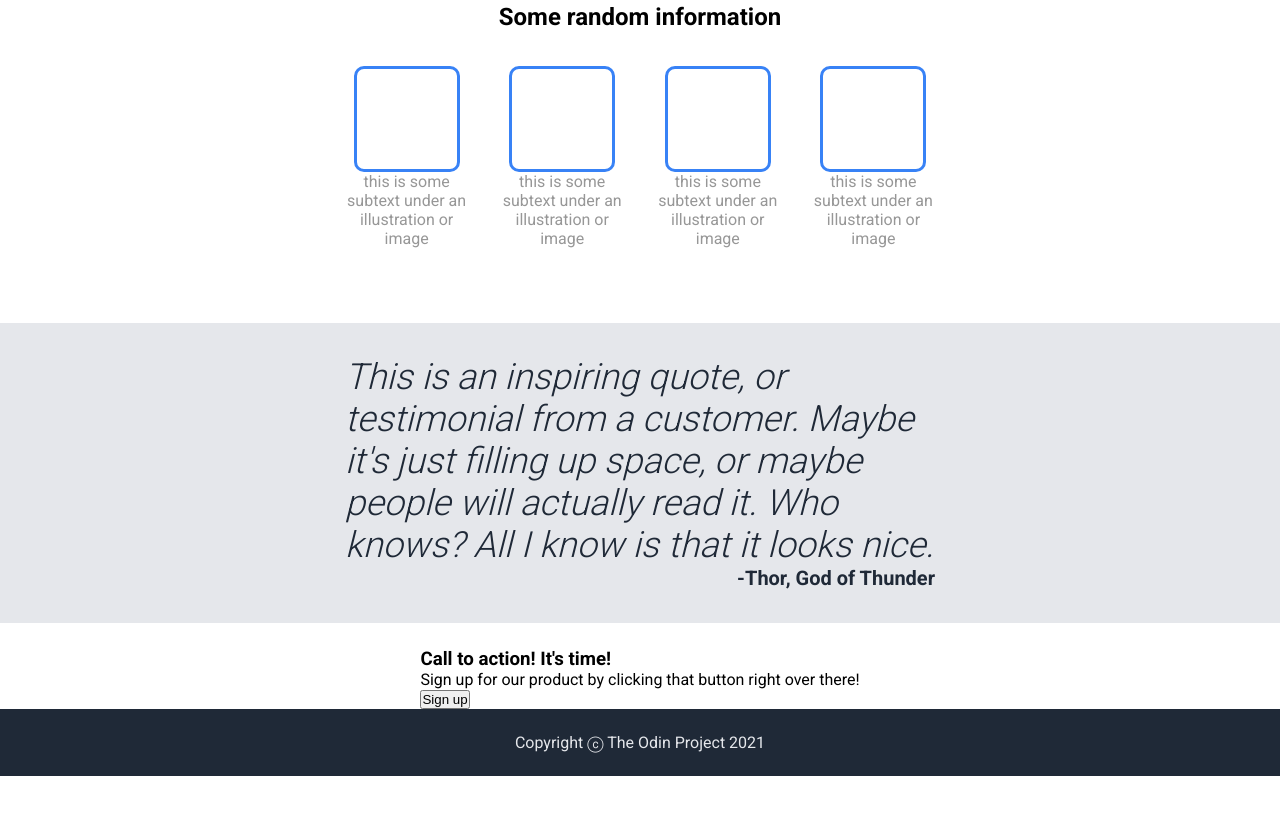
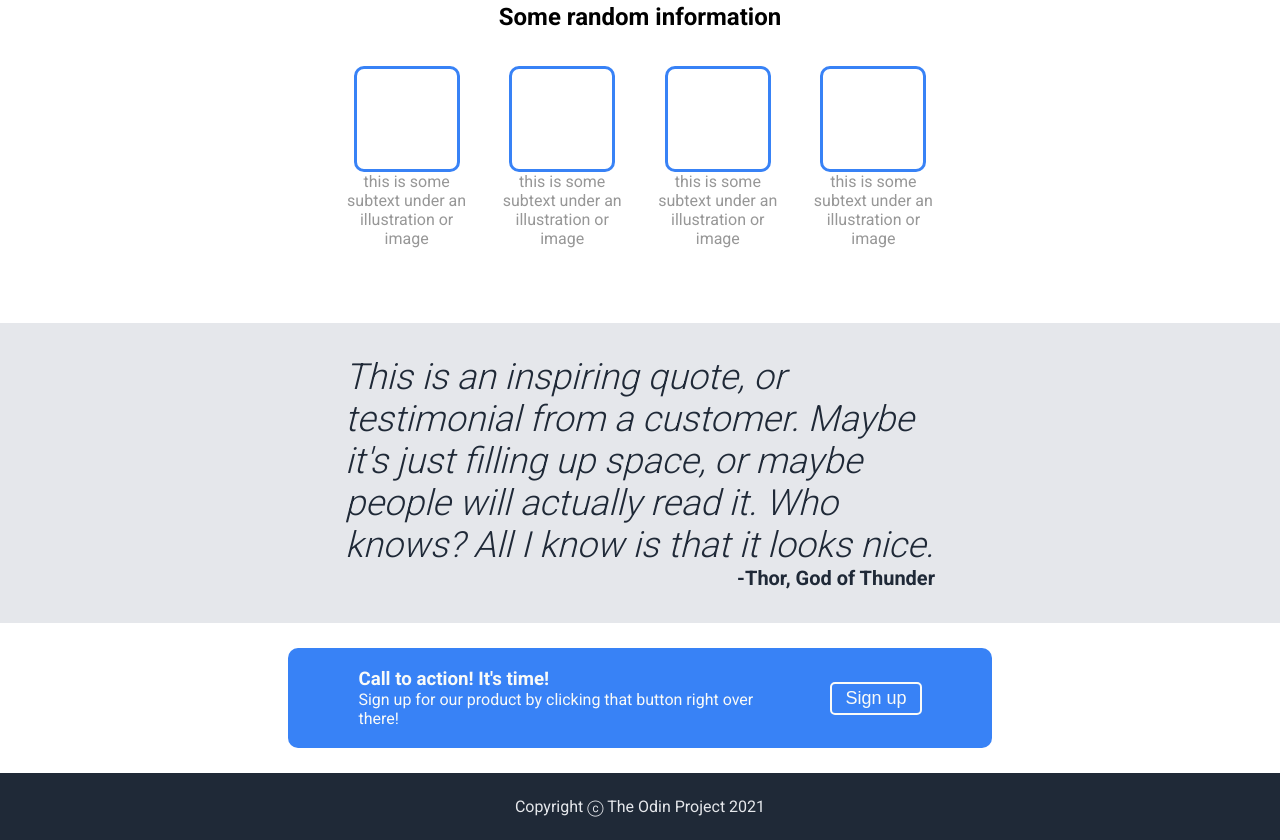
Before and after one commit to Barnaby-1/Landing-Page, a plain HTML site: page index.html in a window 1280 px wide. Shown: the part 387-1227 px from the top of the page. Before the commit the page ends 1163 px from the top, so only its background shows below. Drawn offline with Linux system fonts and the light colour scheme.

Commit message:
blue rectangle

```diff
--- a/index.html
+++ b/index.html
@@ -67,11 +67,13 @@
             </div>
         </div>
         <div class="blue-rectangle">
-            <div class="blue-rectangle-text">
-                <h3>Call to action! It's time!</h3>
-                <p>Sign up for our product by clicking that button right over there!</p>
+            <div class="blue-rectangle-text-and-button">
+                <div class="blue-rectangle-text">
+                    <h3>Call to action! It's time!</h3>
+                    <p>Sign up for our product by clicking that button right over there!</p>
+                </div>
+                <button>Sign up</button>
             </div>
-            <button>Sign up</button>
         </div>
     </main>
 
--- a/resources/styles.css
+++ b/resources/styles.css
@@ -18,7 +18,7 @@ body {
 
 h1 {
     font-size: 48px;
-    color: #F9FAF8
+    color: #F9FAF8;
 }
 
 
@@ -99,7 +99,7 @@ a {
     border: none;
     padding: 8px;
     border-radius: 5px;
-    width: 20%;
+    width: 18%;
     margin-top: 12px;
     font-size: large;
 }
@@ -189,6 +189,44 @@ main {
 }
 
 
+/* blue rectangle */
+
+.blue-rectangle {
+    display: flex;
+    justify-content: center;
+    align-items: center;
+    background-color: #3882F6;
+    width: 55%;
+    height: 100px;
+    margin-bottom: 25px;
+    border-radius: 10px;
+    color: #F9FAF8;
+}
+
+.blue-rectangle-text-and-button {
+    display: flex;
+    justify-content: center;
+    align-items: center;
+    height: 60%;
+    width: 80%;
+}
+
+.blue-rectangle button {
+    background-color: #3882F6;
+    color: #F9FAF8;
+    border: solid #F9FAF8 2px;
+    border-radius: 5px;
+    padding: 4px;
+    width: 17%;
+    margin-left: 10%;
+    font-size: large;
+}
+
+.blue-rectangle button:hover {
+    cursor: pointer;
+}
+
+
 /* footer */
 
 footer {
```
